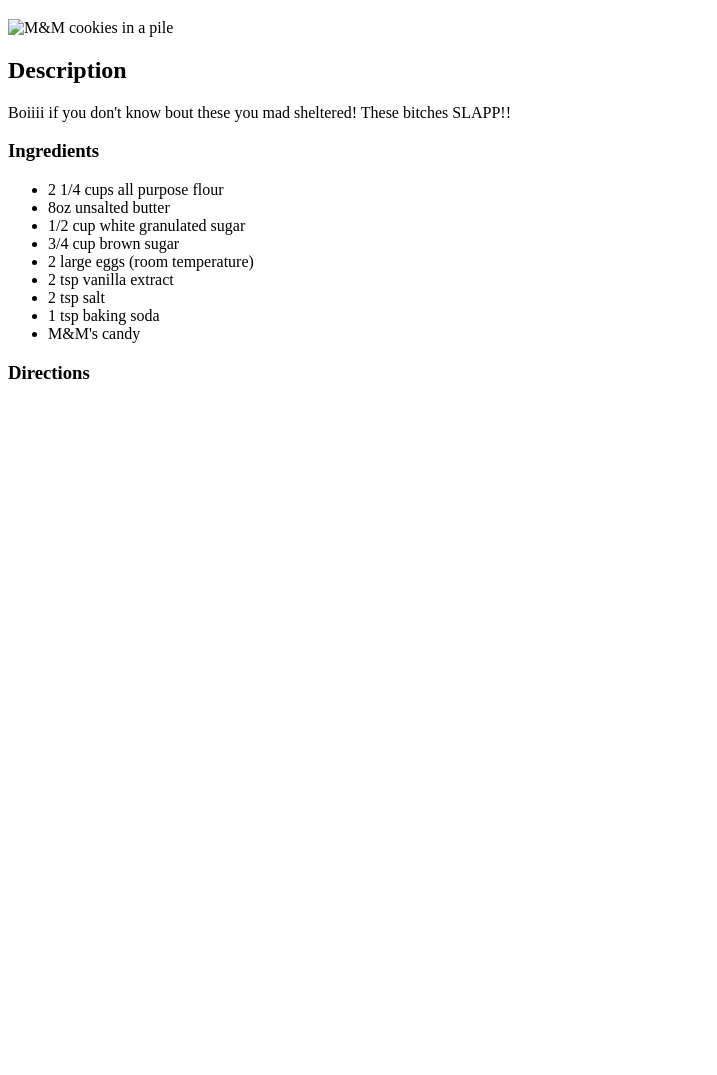
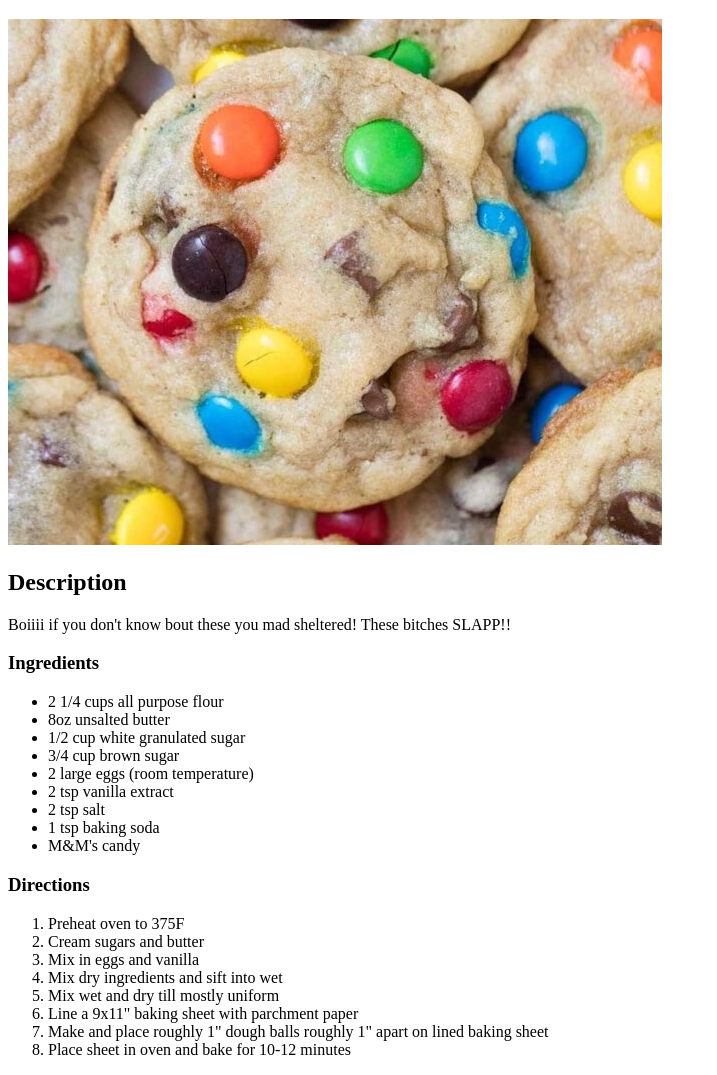
Before and after one commit to Kcal001/odin-recipes, a plain HTML site: page recipes/mm-cookies.html in a window 1280 px wide. Shown: the part 61-1136 px from the top of the page, without its empty margins (0-717 px from the left). Before the commit the page ends 800 px from the top, so only its background shows below. Drawn offline with Linux system fonts and the light colour scheme.

Commit message:
Finish mm-cookies.html and add mm-cookies.jpg

```diff
--- a/recipes/mm-cookies.html
+++ b/recipes/mm-cookies.html
@@ -8,7 +8,10 @@
 </head>
 <body>
     <h1>M&M Cookies</h1>
-    <img src="" alt="M&M cookies in a pile">
+    <div style="max-width: 450px">
+        <img src="../img/mm-cookies.jpg" max-width="100%;" alt="M&M cookies in a pile">
+    </div>
+
     <h2>Description</h2>
     <p>
         Boiiii if you don't know bout these you mad sheltered! These bitches SLAPP!!
@@ -28,5 +31,17 @@
         </ul>
     </p>
     <h3>Directions</h3>
+    <p>
+        <ol>
+            <li>Preheat oven to 375F</li>
+            <li>Cream sugars and butter</li>
+            <li>Mix in eggs and vanilla</li>
+            <li>Mix dry ingredients and sift into wet</li>
+            <li>Mix wet and dry till mostly uniform</li>
+            <li>Line a 9x11" baking sheet with parchment paper</li>
+            <li>Make and place roughly 1" dough balls roughly 1" apart on lined baking sheet</li>
+            <li>Place sheet in oven and bake for 10-12 minutes</li>
+        </ol>
+    </p>
 </body>
 </html>
```
Also changed, not shown: img/mm-cookies.jpg (added).
